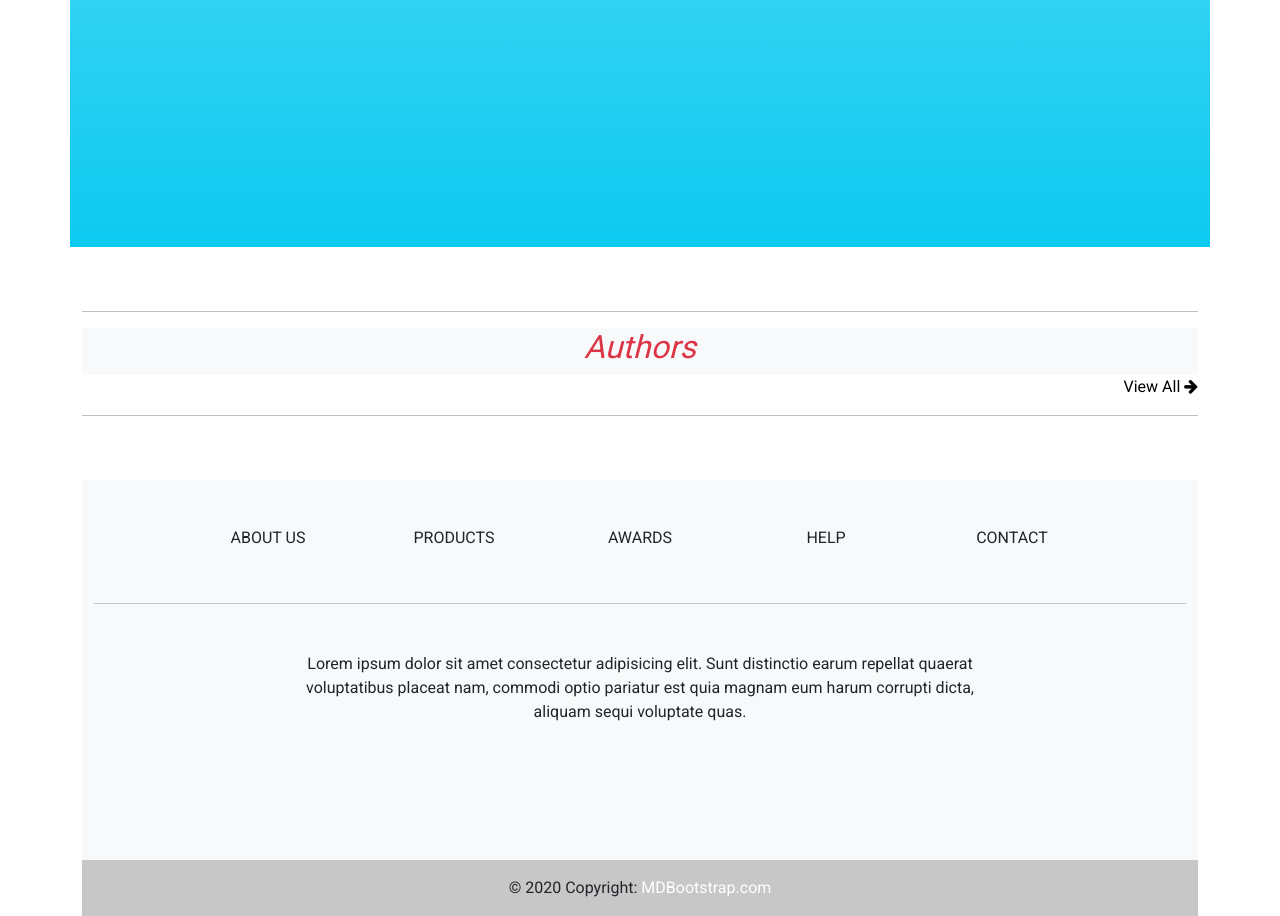
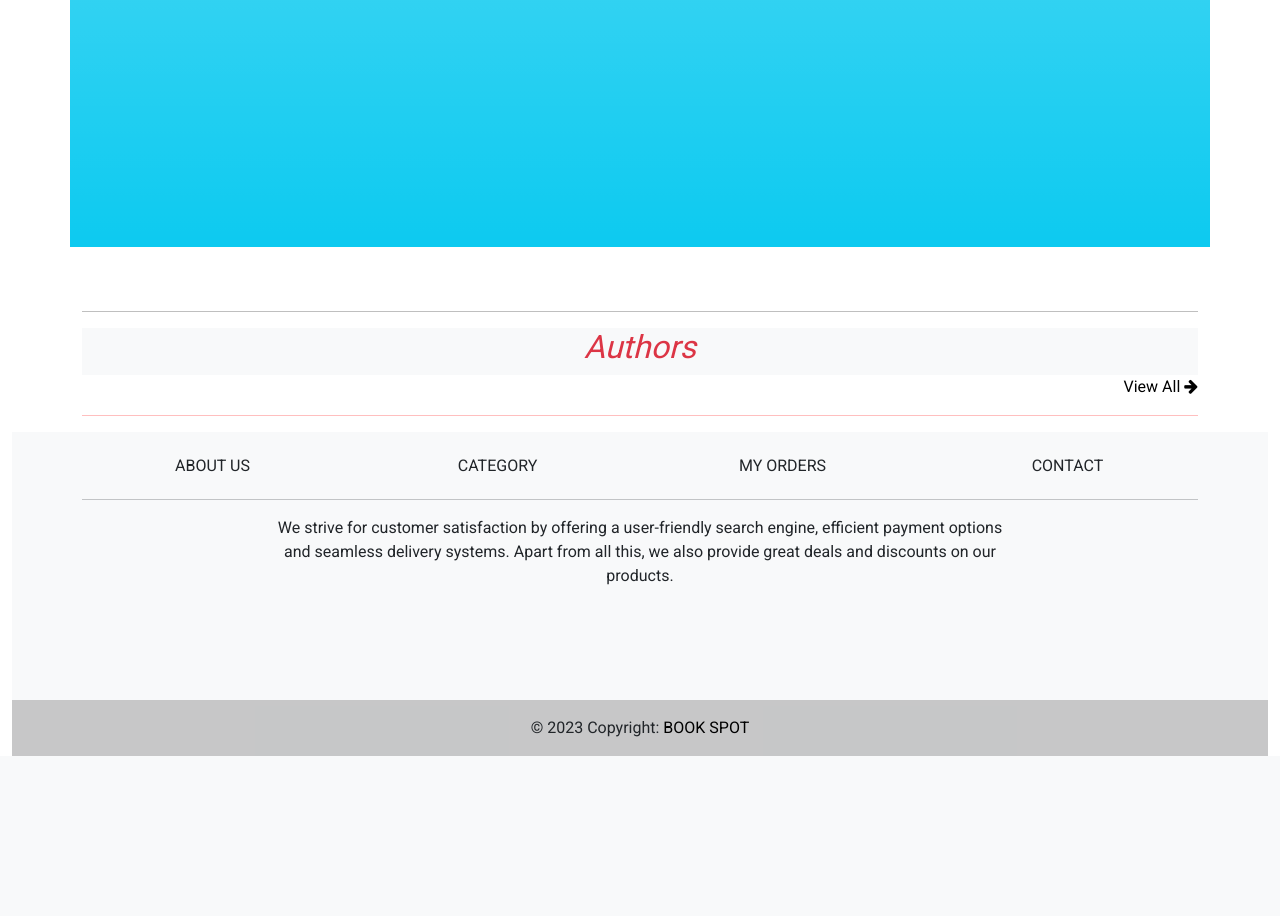
Before and after one commit to ASWIN-CHUNDEKKAD/BOOK_SPOT-ecommerce-Project, a Django app: page / in a window 1280 px wide. Shown: the part 311-1227 px from the top of the page. After the commit the page ends 1067 px from the top, so only its background shows below. Run offline with Django 4.2, Linux system fonts and the light colour scheme; data that the repository does not hold is empty; parts of the project's set-up code (start-up, migrations or seed data) failed here and were passed over; some libraries are stand-ins or nearby versions.

Commit message:
Footer - About us page completed

```diff
--- a/bookstore/store/templates/store/authors/authors_slider.html
+++ b/bookstore/store/templates/store/authors/authors_slider.html
@@ -29,7 +29,7 @@
         </div>
 
         <a href="{% url 'authors' %}"><p class="text-end">View All <i class="fa fa-arrow-right" aria-hidden="true"></i></p></a>
-        <hr style="height:1px;border-width:1px;color:black;background-color:black">
+        <hr style="height:1px;border-width:1px;color:black;background-color:red">
       </div>
     </div>
   </div>
--- a/bookstore/store/templates/store/includes/footer.html
+++ b/bookstore/store/templates/store/includes/footer.html
@@ -1,46 +1,46 @@
-<div class="container mt-2">
+<div class="container-fluid">
     <!-- Footer -->
     <footer class="text-center text-dark" style="background-color: #f8f9fa">
       <!-- Grid container -->
       <div class="container">
         <!-- Section: Links -->
-        <section class="mt-5">
+        <section class="">
           <!-- Grid row -->
-          <div class="row text-center justify-content-center pt-5">
+          <div class="row text-center justify-content-center pt-4">
             <!-- Grid column -->
-            <div class="col-md-2">
+            <div class="col-md-3">
               <h6 class="text-uppercase font-weight-bold">
-                <a href="#!" class="text-dark">About us</a>
+                <a href="{% url 'about_us' %}" class="text-dark">About us</a>
               </h6>
             </div>
             <!-- Grid column -->
 
             <!-- Grid column -->
-            <div class="col-md-2">
+            <div class="col-md-3">
               <h6 class="text-uppercase font-weight-bold">
-                <a href="#!" class="text-dark">Products</a>
+                <a href="{% url 'category' %}" class="text-dark">category</a>
               </h6>
             </div>
             <!-- Grid column -->
 
             <!-- Grid column -->
-            <div class="col-md-2">
+            <div class="col-md-3">
               <h6 class="text-uppercase font-weight-bold">
-                <a href="#!" class="text-dark">Awards</a>
+                <a href="{% url 'myorders' %}" class="text-dark">My orders</a>
               </h6>
             </div>
             <!-- Grid column -->
 
             <!-- Grid column -->
-            <div class="col-md-2">
+            {% comment %} <div class="col-md-2">
               <h6 class="text-uppercase font-weight-bold">
                 <a href="#!" class="text-dark">Help</a>
               </h6>
-            </div>
+            </div> {% endcomment %}
             <!-- Grid column -->
 
             <!-- Grid column -->
-            <div class="col-md-2">
+            <div class="col-md-3">
               <h6 class="text-uppercase font-weight-bold">
                 <a href="#!" class="text-dark">Contact</a>
               </h6>
@@ -51,17 +51,16 @@
         </section>
         <!-- Section: Links -->
 
-        <hr class="my-5" />
+        <hr class="my-" />
 
         <!-- Section: Text -->
-        <section class="mb-5">
+        <section class="mb-4">
           <div class="row justify-content-center">
             <div class="col-lg-8">
               <p>
-                Lorem ipsum dolor sit amet consectetur adipisicing elit. Sunt
-                distinctio earum repellat quaerat voluptatibus placeat nam,
-                commodi optio pariatur est quia magnam eum harum corrupti
-                dicta, aliquam sequi voluptate quas.
+                We strive for customer satisfaction by offering a user-friendly search engine,
+                efficient payment options and seamless delivery systems. Apart from all this,
+                we also provide great deals and discounts on our products.
               </p>
             </div>
           </div>
@@ -70,22 +69,22 @@
 
         <!-- Section: Social -->
         <section class="text-center mb-5">
-          <a href="" class="text-white me-4">
+          <a href="" class="text-dark me-4">
             <i class="fab fa-facebook"></i>
           </a>
-          <a href="" class="text-white me-4">
+          <a href="" class="text-dark me-4">
             <i class="fab fa-twitter"></i>
           </a>
-          <a href="" class="text-white me-4">
+          <a href="" class="text-dark me-4">
             <i class="fab fa-google"></i>
           </a>
-          <a href="" class="text-white me-4">
+          <a href="" class="text-dark me-4">
             <i class="fab fa-instagram"></i>
           </a>
-          <a href="" class="text-white me-4">
+          <a href="" class="text-dark me-4">
             <i class="fab fa-linkedin"></i>
           </a>
-          <a href="" class="text-white me-4">
+          <a href="" class="text-dark me-4">
             <i class="fab fa-github"></i>
           </a>
         </section>
@@ -95,8 +94,8 @@
 
       <!-- Copyright -->
       <div class="text-center p-3" style="background-color: rgba(0, 0, 0, 0.2)">
-        © 2020 Copyright:
-        <a class="text-white" href="https://mdbootstrap.com/">MDBootstrap.com</a>
+        © 2023 Copyright:
+        <a class="text-DARK" href="https://mdbootstrap.com/">BOOK SPOT</a>
       </div>
       <!-- Copyright -->
     </footer>
--- a/bookstore/store/urls.py
+++ b/bookstore/store/urls.py
@@ -11,6 +11,7 @@ urlpatterns = [
     path('category/<str:cate_name>/<str:prod_name>',views.productview,name='productview'),
     path('authors',views.authors,name='authors'),
     path('authors/<str:auth_name>',views.authorsview,name='authorsview'),
+    path('about_us',views.about_us,name='about_us'),
 
     path('product-list',views.productlistAjax),
     path('searchproduct',views.searchproduct,name='searchproduct'),
--- a/bookstore/store/views.py
+++ b/bookstore/store/views.py
@@ -43,6 +43,9 @@ def authorsview(request, auth_name):
     else:
         return redirect('authors')
 
+
+def about_us(request):
+    return render(request,'store/footer/about_us.html')
 
 
 '''CATEGORY OF BOOKS(FICTION, NON-FICTION,...)'''
```
Also changed, not shown: bookstore/store/templates/store/footer/about_us.html (added, +56 -0 lines).
